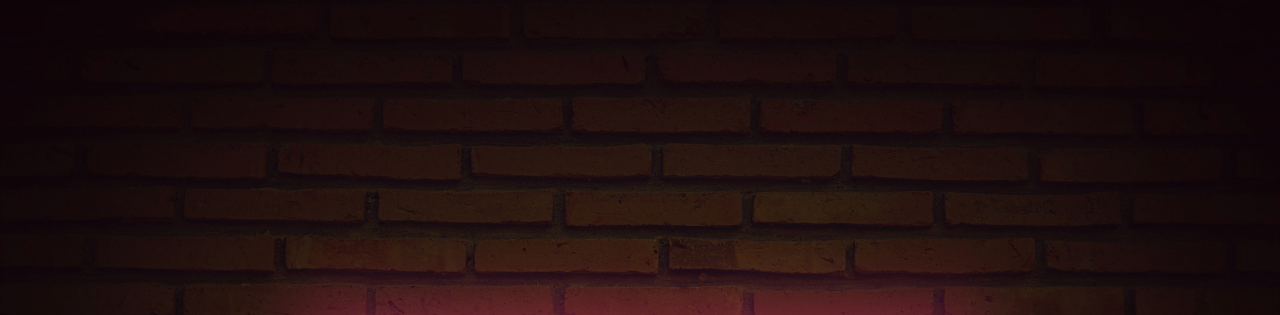
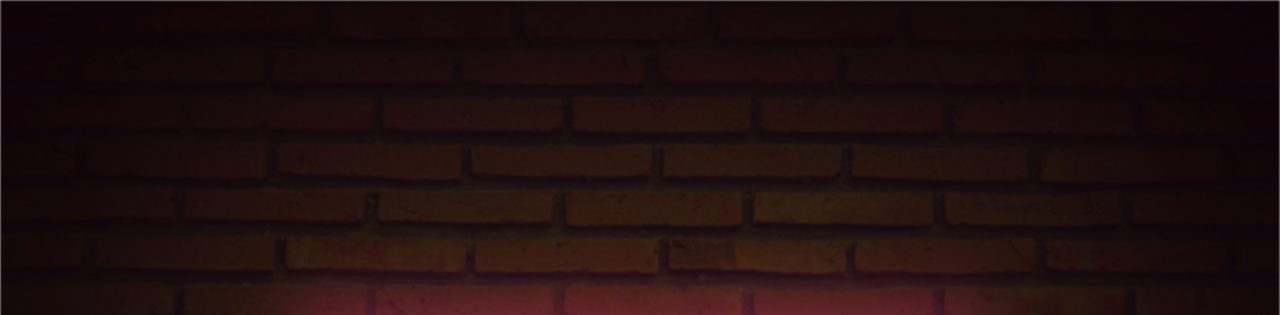
Before and after one commit to NickGervais/neon-sign, a plain HTML site: page index.html in a window 1280 px wide. Shown: the top 315 px of the page. Drawn offline with Linux system fonts and the light colour scheme.

Commit message:
added a blur affect to the brick background.

```diff
--- a/index.html
+++ b/index.html
@@ -5,6 +5,7 @@
     </head>
     <body>
         <header>
+            <div class="background"></div>
             <div class="pink-screen"></div>
             <div class="sign">
                 <h1 class="neon-sign" data-text="Nicholas">Nicholas</h1>
--- a/style.css
+++ b/style.css
@@ -9,14 +9,25 @@ header {
     padding: 0px;
     height: 100vh;
     width: 100%;
+    font-family: 'Yellowtail', cursive;
+    position: relative;
+}
+.background {
+    margin: 0px;
+    padding: 0px;
+    height: 100%;
+    width: 100%;
     background-image: url(./bricks.jpeg);
     background-size: cover;
     background-position: center;
-    font-family: 'Yellowtail', cursive;
+    filter: blur(1px);
 }
 .pink-screen {
+    position: absolute;
+    top: 0;
+    left: 0;
     width: 100%;
-    height: 100vh;
+    height: 100%;
     background: #fe3a80;
     opacity: .05;
 }
@@ -124,23 +135,3 @@ header {
         text-shadow: 0 0 20px #ff005b;
     }
 }
-@keyframes glow-off {
-    0% {
-        display: block;
-    }
-    71% {
-        display: block;
-    }
-    71.5% {
-        display: none;
-    }
-    74% {
-        display: none;
-    }
-    74.5% {
-        display: block;
-    }
-    100% {
-        display: block;
-    }
-}
```
